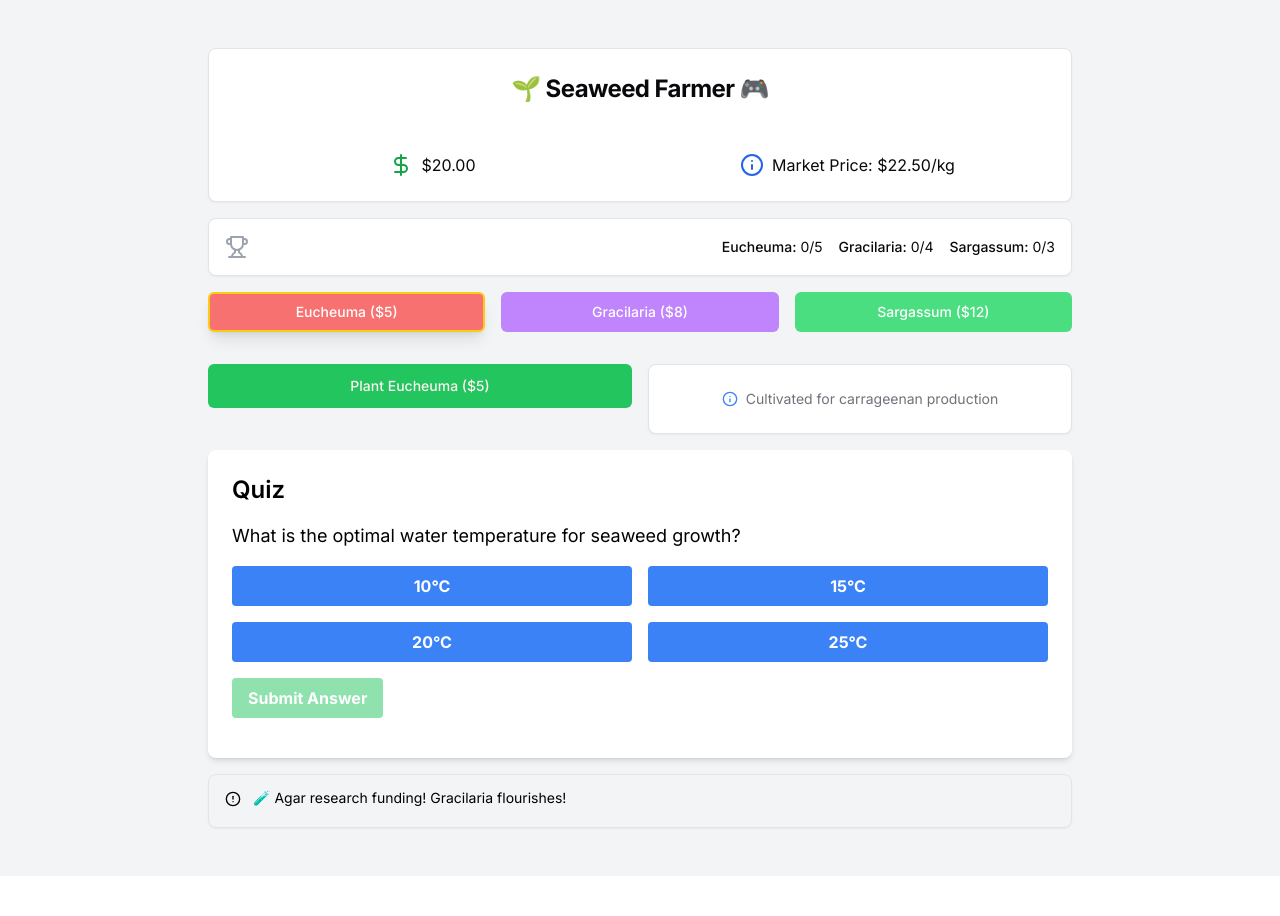
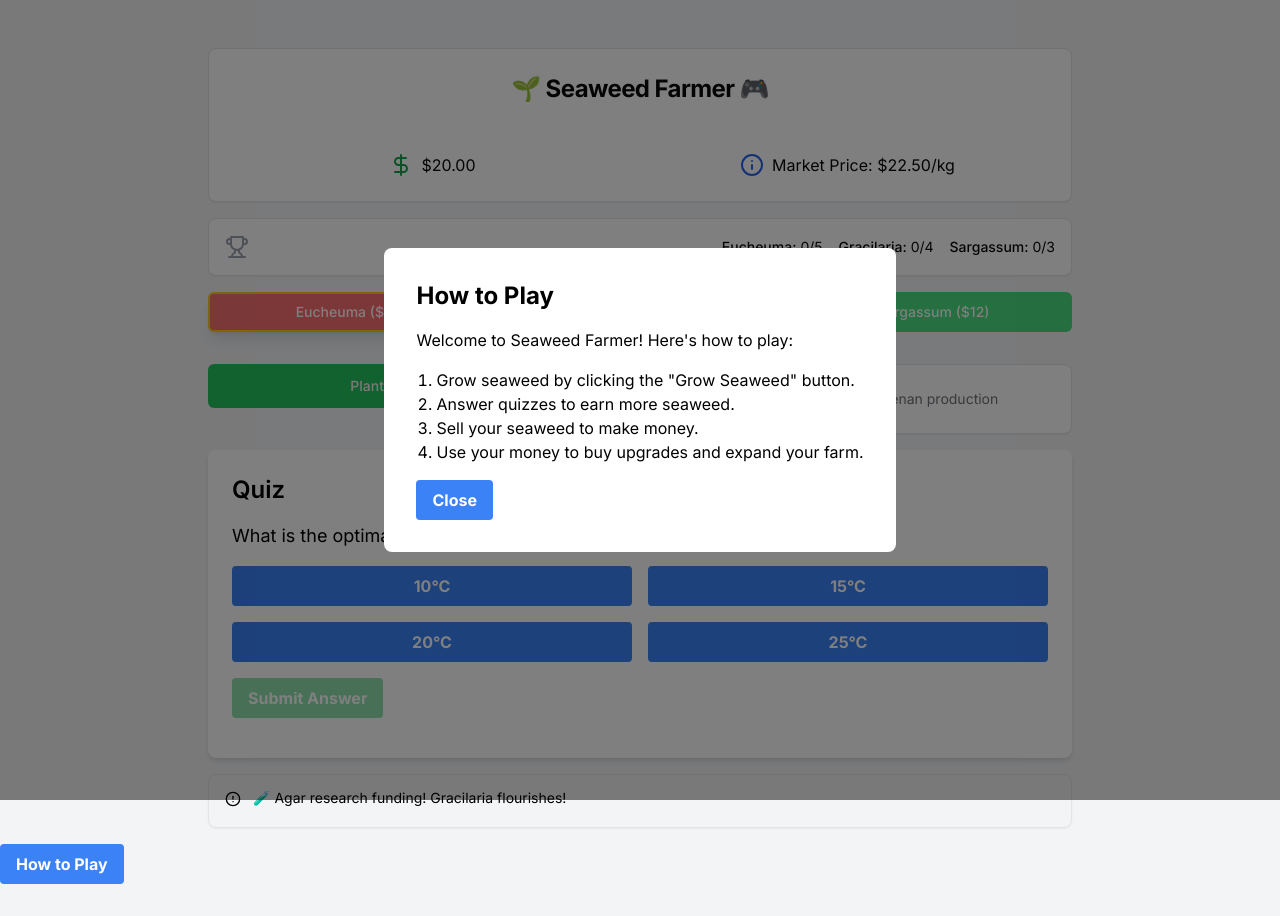
Before and after one commit to thiefyzheng/seaweed-game, a Next.js app: page / in a window 1280 px wide. Before the commit the page ends 876 px from the top, so only its background shows below. Built offline with nearby package versions, Linux system fonts and the light colour scheme.

Commit message:
tutorial

```diff
--- a/src/app/page.tsx
+++ b/src/app/page.tsx
@@ -1,9 +1,17 @@
+"use client";
+
 import SeaweedFarmer from "@/components/SeaweedFarmer";
+import HowToPlayPopup from "@/components/HowToPlayPopup";
+import { useState } from "react";
 
 export default function Home() {
+  const [showHowToPlay, setShowHowToPlay] = useState(true);
+
   return (
     <main className="min-h-screen bg-gray-100 py-8">
       <SeaweedFarmer />
+      <button className="bg-blue-500 hover:bg-blue-700 text-white font-bold py-2 px-4 rounded" onClick={() => setShowHowToPlay(true)}>How to Play</button>
+      {showHowToPlay && <HowToPlayPopup onClose={() => setShowHowToPlay(false)} />}
     </main>
   );
 }
--- /dev/null
+++ b/src/components/HowToPlayPopup.tsx
@@ -0,0 +1,29 @@
+import React from 'react';
+
+interface HowToPlayPopupProps {
+  onClose: () => void;
+}
+
+const HowToPlayPopup: React.FC<HowToPlayPopupProps> = ({ onClose }) => {
+  return (
+    <div className="fixed top-0 left-0 w-full h-full bg-black bg-opacity-50 flex justify-center items-center">
+      <div className="bg-white p-8 rounded-lg">
+        <h2 className="text-2xl font-bold mb-4">How to Play</h2>
+        <p className="mb-4">
+          Welcome to Seaweed Farmer! Here's how to play:
+        </p>
+        <ol className="list-decimal pl-5 mb-4">
+          <li>Grow seaweed by clicking the "Grow Seaweed" button.</li>
+          <li>Answer quizzes to earn more seaweed.</li>
+          <li>Sell your seaweed to make money.</li>
+          <li>Use your money to buy upgrades and expand your farm.</li>
+        </ol>
+        <button className="bg-blue-500 hover:bg-blue-700 text-white font-bold py-2 px-4 rounded" onClick={onClose}>
+          Close
+        </button>
+      </div>
+    </div>
+  );
+};
+
+export default HowToPlayPopup;
```
